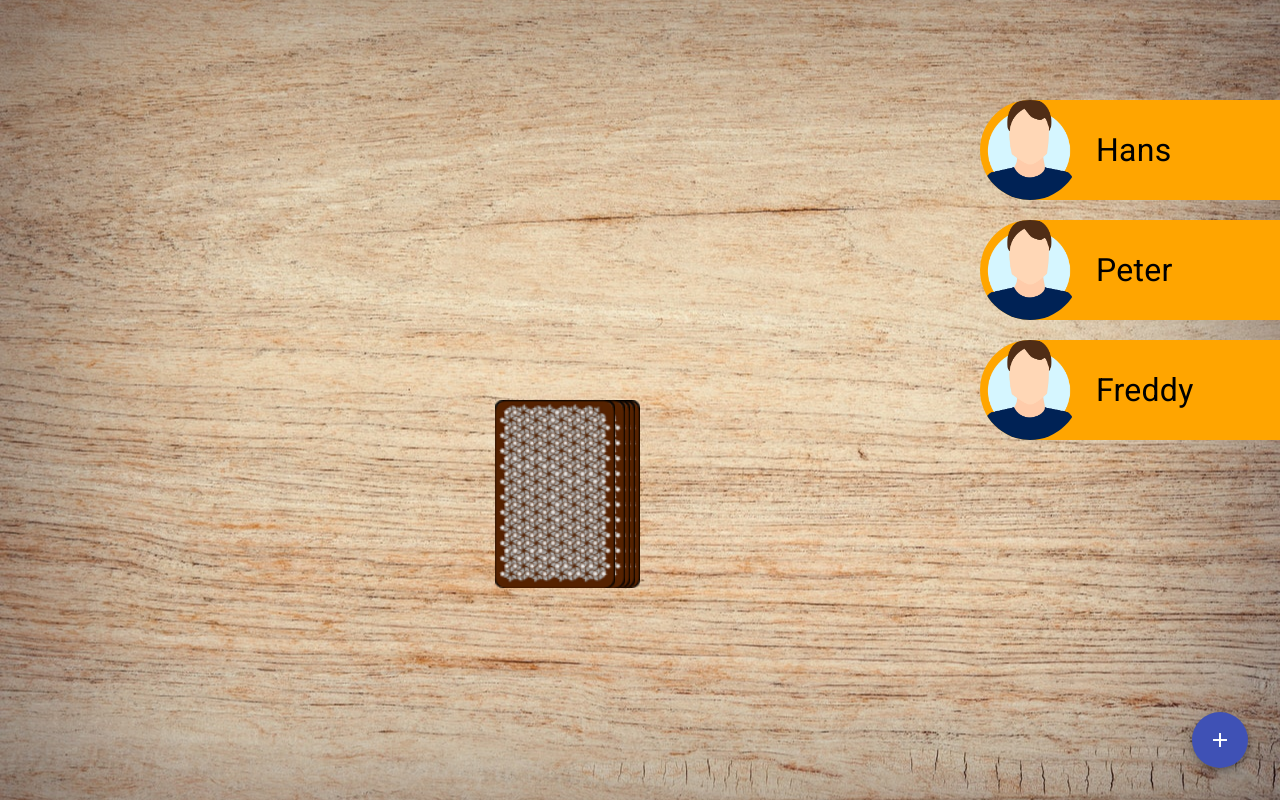
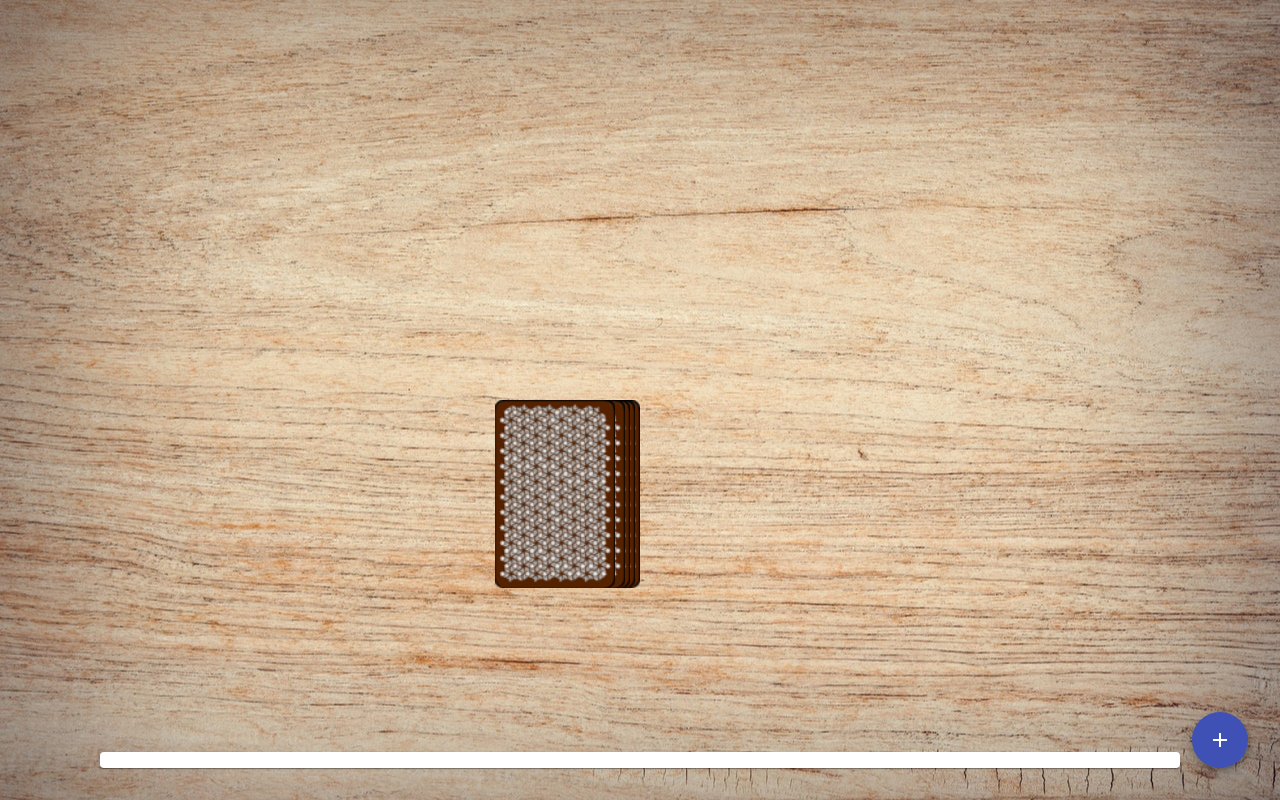
Before and after one commit to Kakar21/Ring-of-Fire, an Angular app: page /game in a window 1280 px wide. Built offline with nearby package versions, Linux system fonts and the light colour scheme.

Commit message:
added game rules

```diff
--- a/src/app/app.component.ts
+++ b/src/app/app.component.ts
@@ -7,12 +7,12 @@ import { DialogAddPlayerComponent } from './dialog-add-player/dialog-add-player.
 import {FormsModule} from '@angular/forms';
 import {MatInputModule} from '@angular/material/input';
 import {MatFormFieldModule} from '@angular/material/form-field';
-
+import {MatCardModule} from '@angular/material/card';
 
 @Component({
   selector: 'app-root',
   standalone: true,
-  imports: [RouterOutlet, MatButtonModule, MatIconModule, MatDialogModule, DialogAddPlayerComponent, FormsModule, MatInputModule, MatFormFieldModule],
+  imports: [RouterOutlet, MatButtonModule, MatCardModule, MatIconModule, MatDialogModule, DialogAddPlayerComponent, FormsModule, MatInputModule, MatFormFieldModule],
   templateUrl: './app.component.html',
   styleUrl: './app.component.scss'
 })
--- a/src/app/dialog-add-player/dialog-add-player.component.html
+++ b/src/app/dialog-add-player/dialog-add-player.component.html
@@ -8,5 +8,5 @@
 </mat-dialog-content>
 <mat-dialog-actions>
   <button mat-button (click)="onNoClick()">No Thanks</button>
-  <button mat-button [mat-dialog-close]="" cdkFocusInitial>Ok</button>
+  <button mat-button [mat-dialog-close]="name" cdkFocusInitial>Ok</button>
 </mat-dialog-actions>
--- /dev/null
+++ b/src/app/game-info/game-info.component.html
@@ -0,0 +1,4 @@
+<mat-card>
+    <mat-card-title>{{ title }}</mat-card-title>
+    <mat-card-content>{{ description }}</mat-card-content>
+  </mat-card>
--- /dev/null
+++ b/src/app/game-info/game-info.component.ts
@@ -0,0 +1,49 @@
+import { Component, Input, OnChanges } from '@angular/core';
+import { MatCardModule } from '@angular/material/card';
+
+@Component({
+  selector: 'app-game-info',
+  standalone: true,
+  imports: [MatCardModule],
+  templateUrl: './game-info.component.html',
+  styleUrl: './game-info.component.scss'
+})
+export class GameInfoComponent implements OnChanges {
+
+  title = '';
+  description = '';
+  cardAction = [
+    { title: 'Waterfall', description: 'Everyone has to start drinking at the same time. As soon as player 1 stops drinking, player 2 may stop drinking. Player 3 may stop as soon as player 2 stops drinking, and so on.' },
+    { title: 'You', description: 'You decide who drinks' },
+    { title: 'Me', description: 'Congrats! Drink a shot!' },
+    { title: 'Category', description: 'Come up with a category (e.g. Colors). Each player must enumerate one item from the category.' },
+    { title: 'Bust a jive', description: 'Player 1 makes a dance move. Player 2 repeats the dance move and adds a second one. ' },
+    { title: 'Chicks', description: 'All girls drink.' },
+    { title: 'Heaven', description: 'Put your hands up! The last player drinks!' },
+    { title: 'Mate', description: 'Pick a mate. Your mate must always drink when you drink and the other way around.' },
+    { title: 'Thumbmaster', description: '' },
+    { title: 'Men', description: 'All men drink.' },
+    { title: 'Quizmaster', description: '' },
+    { title: 'Never have i ever...', description: 'Say something you nnever did. Everyone who did it has to drink.' },
+    { title: 'Rule', description: 'Make a rule. Everyone needs to drink when he breaks the rule.' },
+  ];
+
+  constructor() {
+    this.card = '';
+
+  }
+
+  ngOnChanges(): void {
+    if (this.card) {
+      console.log(this.card.split('_'))
+      let cardNumber = +this.card.split('_')[1];
+      this.title = this.cardAction[cardNumber - 1].title;
+      this.description = this.cardAction[cardNumber - 1].description;
+    }
+  }
+
+
+
+
+  @Input() card: string;
+}
--- a/src/app/game/game.component.html
+++ b/src/app/game/game.component.html
@@ -1,5 +1,5 @@
-<app-player *ngFor="let player of game.players; let i = index;" [ngStyle]="{'top.px': 100 + (i * 120)}"
-    class="player-position" [name]="player"></app-player>
+<app-player *ngFor="let player of game.players; let i = index;" [ngStyle]="{'top.px': 100 + (i * 90)}"
+    class="player-position" [playerActive]="i === game.currentPlayer" [name]="player"></app-player>
 
 <div class="field">
 
@@ -19,6 +19,8 @@
     </div>
 </div>
 
+<app-game-info [card]="currentCard" class="pin-bottom"></app-game-info>
+
 <button (click)="openDialog()" mat-fab color="primary" class="btn-add">
     <mat-icon>add</mat-icon>
 </button>
--- a/src/app/game/game.component.scss
+++ b/src/app/game/game.component.scss
@@ -39,6 +39,13 @@
     bottom: 32px;
 }
 
+.pin-bottom {
+    position: absolute;
+    bottom: 32px;
+    left: 100px;
+    right: 100px;
+}
+
 .played-card {
     transform: scale(1.3) translateX(140px) translateY(-180px) rotate(-10deg);
 }
--- a/src/app/game/game.component.ts
+++ b/src/app/game/game.component.ts
@@ -6,12 +6,13 @@ import { MatButtonModule } from '@angular/material/button';
 import { MatIconModule } from '@angular/material/icon';
 import { MatDialog, MatDialogModule } from '@angular/material/dialog';
 import { DialogAddPlayerComponent } from '../dialog-add-player/dialog-add-player.component';
+import { GameInfoComponent } from '../game-info/game-info.component';
 
 
 @Component({
   selector: 'app-game',
   standalone: true,
-  imports: [CommonModule, PlayerComponent, MatButtonModule, MatIconModule, MatDialogModule],
+  imports: [CommonModule, PlayerComponent, GameInfoComponent, MatButtonModule, MatIconModule, MatDialogModule],
   templateUrl: './game.component.html',
   styleUrl: './game.component.scss'
 })
@@ -47,8 +48,8 @@ export class GameComponent {
   openDialog(): void {
     const dialogRef = this.dialog.open(DialogAddPlayerComponent);
 
-    dialogRef.afterClosed().subscribe(result => {
-      console.log('The dialog was closed');
+    dialogRef.afterClosed().subscribe((name: string)=> {
+      this.game.players.push(name);
     });
   }
 }
--- a/src/app/player/player.component.html
+++ b/src/app/player/player.component.html
@@ -1,4 +1,4 @@
-<div class="player">
+<div class="player" [class.player-active]="playerActive">
     <img src="assets/img/profile/1.webp">
     <span>{{ name }}</span>
 </div>
--- a/src/app/player/player.component.scss
+++ b/src/app/player/player.component.scss
@@ -3,7 +3,7 @@
     display: flex;
     align-items: center;
     font-size: 18px;
-    background-color: orange;
+    background-color: rgba(50, 50, 50, 0.75);
     border-top-left-radius: 50px;
     border-bottom-left-radius: 50px;
     span {
@@ -11,9 +11,13 @@
         margin-left: 16px;
     }
     img {
-        width: 100px;
-        height: 100px;
+        width: 70px;
+        height: 70px;
         object-fit: cover;
         border-radius: 100%;
     }
 }
+
+.player-active {
+    background-color: orange !important;
+}
--- a/src/app/player/player.component.ts
+++ b/src/app/player/player.component.ts
@@ -14,5 +14,6 @@ export class PlayerComponent {
   }
 
   @Input() name: string;
+  @Input() playerActive: boolean = false;
 
 }
--- a/src/models/game.ts
+++ b/src/models/game.ts
@@ -1,5 +1,5 @@
 export class Game {
-    public players: string[] = ['Hans', 'Peter', 'Freddy'];
+    public players: string[] = [];
     public stack: string[] = [];
     public playedCards: string[] = [];
     public currentPlayer: number = 0;
```
Also changed, not shown: src/app/game-info/game-info.component.scss (added), 1 other file (tests, documents, lock files or other folders).
